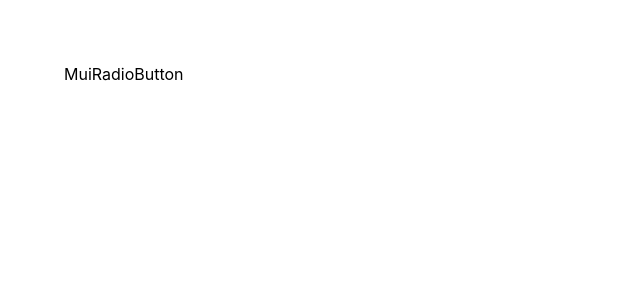
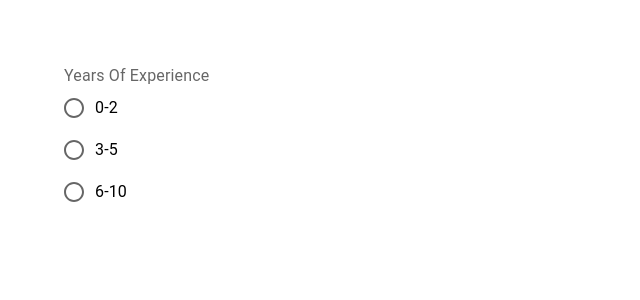
Before and after one commit to mayurpaunipagar/mui-ts-demo, a React (Create React App) app: page / in a window 1280 px wide. Shown: the top 300 px of the page, without its empty margins (0-640 px from the left). Built offline with nearby package versions, Linux system fonts and the light colour scheme.

Commit message:
radio button group complete

```diff
--- a/src/components/MuiRadioButton.tsx
+++ b/src/components/MuiRadioButton.tsx
@@ -8,5 +8,20 @@ import {
 } from "@mui/material"
 
 export const MuiRadioButton = () => {
-    return <Box>MuiRadioButton</Box>
+    return <Box>
+        <FormControl>
+            <FormLabel id="years-of-experience">
+                Years Of Experience
+            </FormLabel>
+            <RadioGroup
+                name="job-experience-group"
+                aria-labelledby="job-experience-group-label"
+
+            >
+                <FormControlLabel control={<Radio/>} label='0-2' value='0-2'></FormControlLabel>
+                <FormControlLabel control={<Radio/>} label='3-5' value='3-5'></FormControlLabel>
+                <FormControlLabel control={<Radio/>} label='6-10' value='6-10'></FormControlLabel>
+            </RadioGroup>
+        </FormControl>
+    </Box>
 }
```
